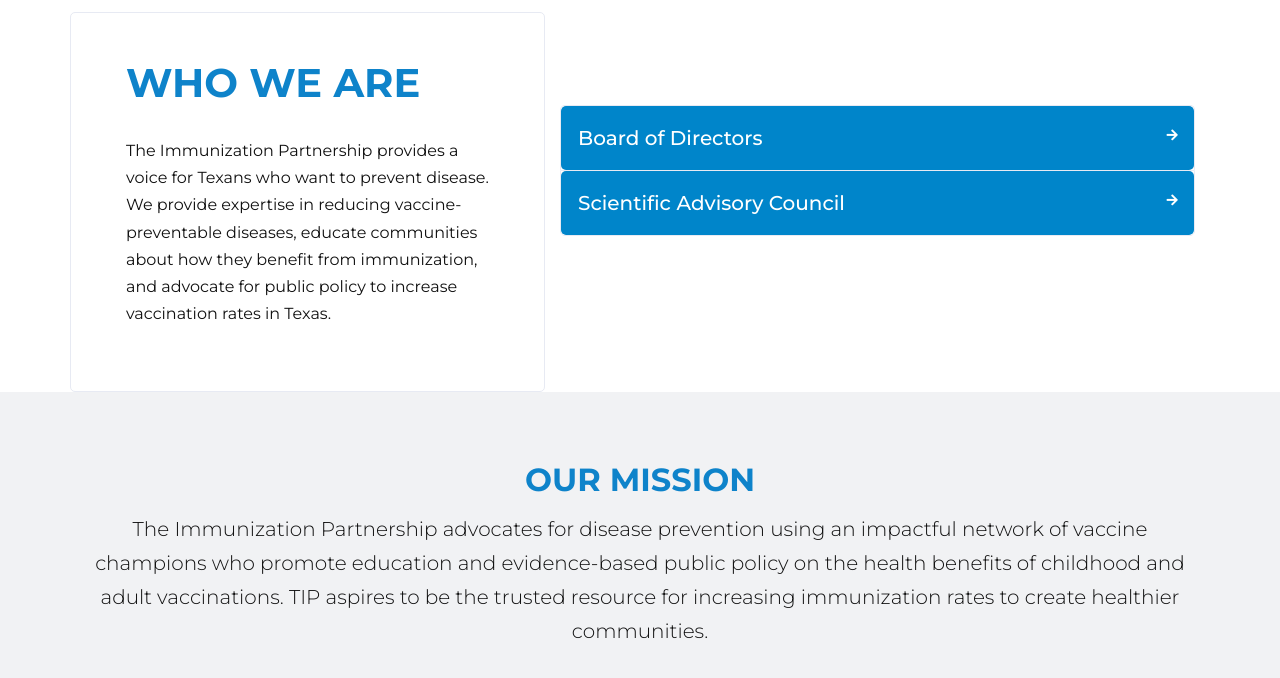
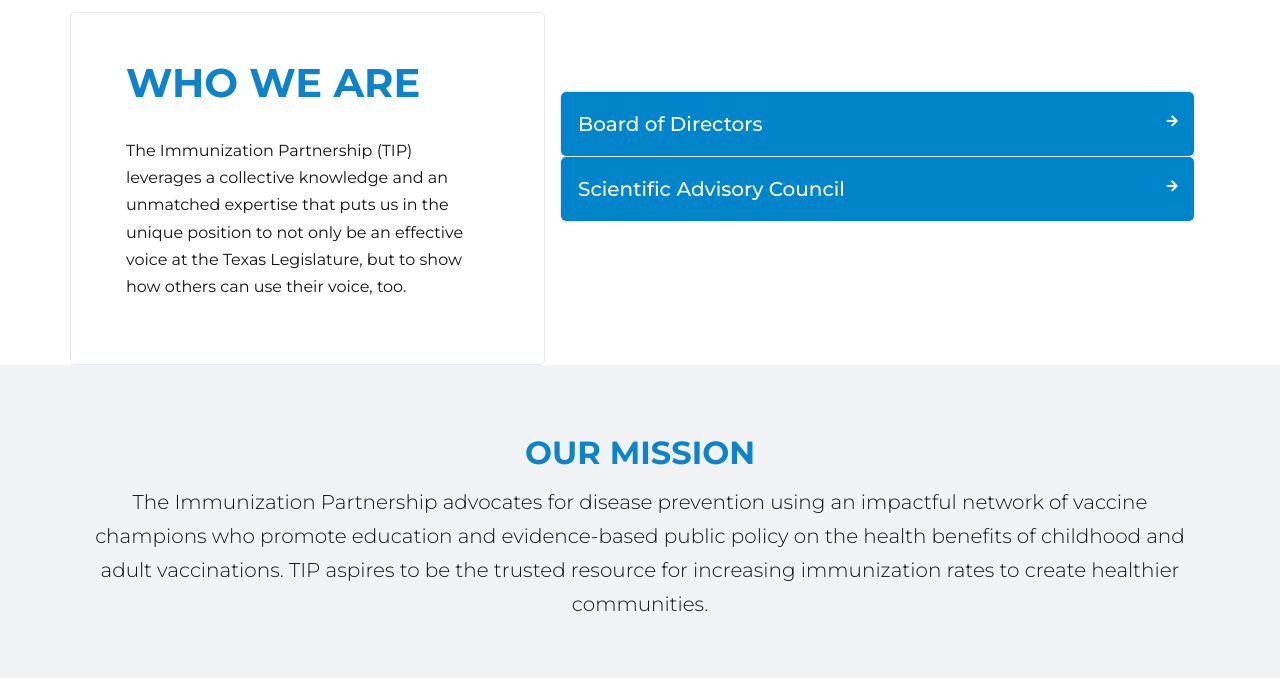
Before and after one commit to aitshuber/immunizecc, a Jekyll site: the page built from who.html, in a window 1280 px wide and 900 px high, scrolled down 365 px, cut to the strip 119-816 px from the top of the window. Shown: the top 678 px of the strip. Built offline with Jekyll 4.4.1, drawn with Linux system fonts in a browser that asks for light colours; some web fonts are replaced; a script that is not in the unit is left out; comment, search, counter and statistics services are not loaded.

Commit message:
Updated 'who.html' via CloudCannon

```diff
--- a/who.html
+++ b/who.html
@@ -18,7 +18,7 @@
 		    <h2 class="h1 text-primary immunizetitle">WHO WE ARE</h2>
 		  </div>
 		  <div class="mb-4">
-		    <p>The Immunization Partnership provides a voice for Texans who want to prevent disease. We provide expertise in reducing vaccine-preventable diseases, educate communities about how they benefit from immunization, and advocate for public policy to increase vaccination rates in Texas.</p>
+		    <p>The Immunization Partnership (TIP) leverages a collective knowledge and an unmatched expertise that puts us in the unique position to not only be an effective voice at the Texas Legislature, but to show how others can use their voice, too.</p>
 		  </div>
 		</div>
 	  </div>
```
